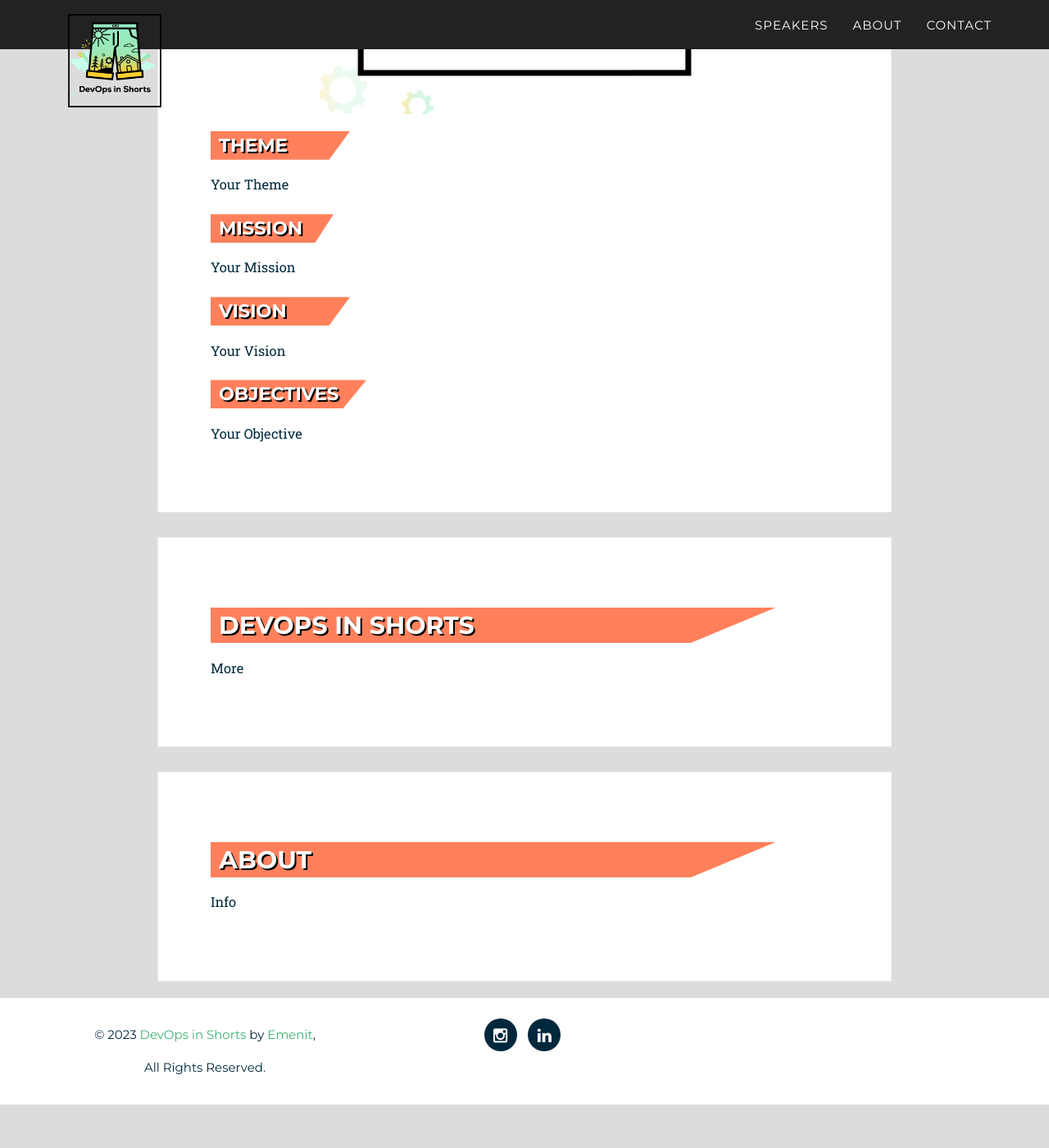
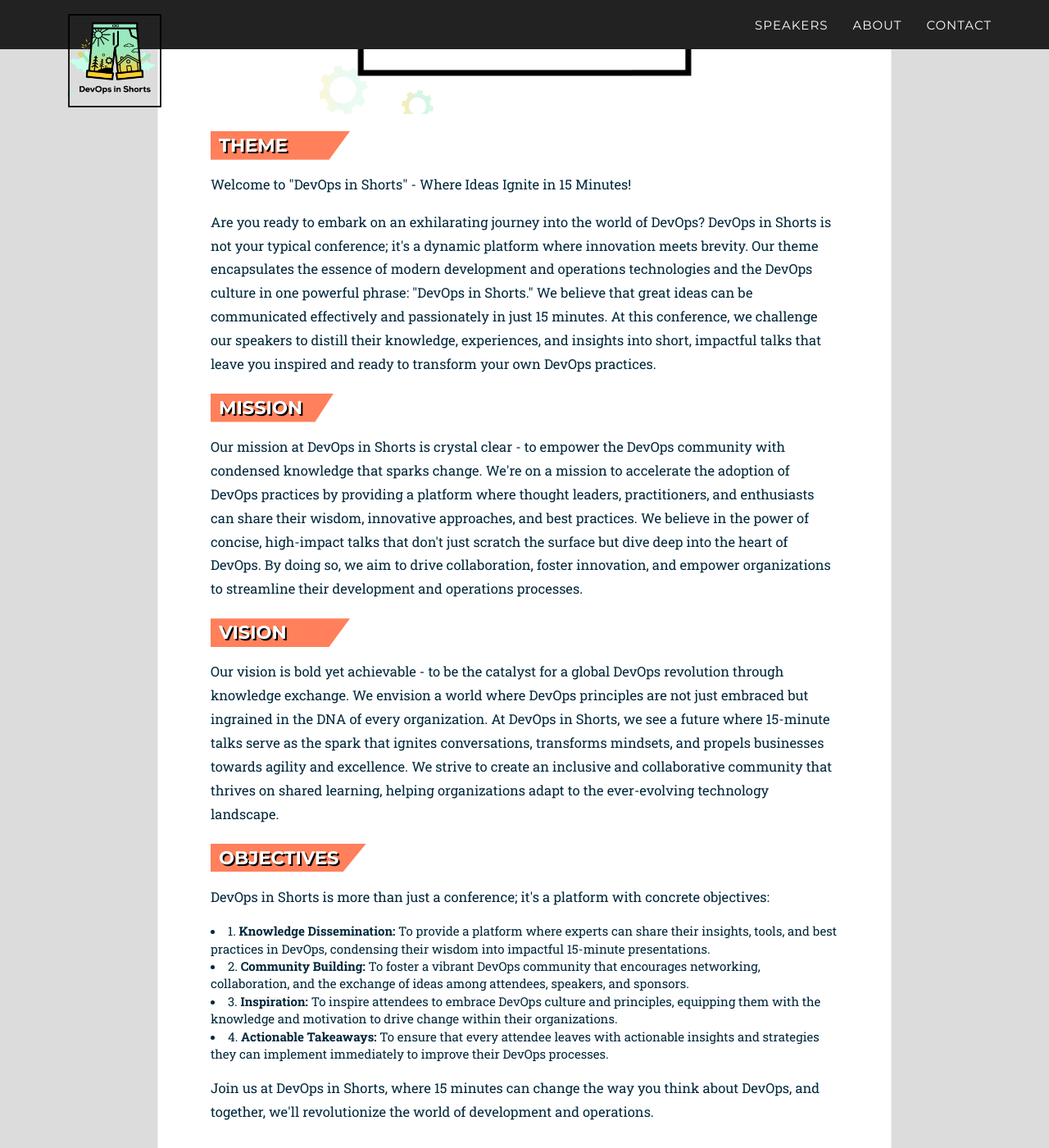
Before and after one commit to Emenit/Emenit.github.io, a Jekyll site: the page built from _2024_pages/about.html, in a window 1280 px wide and 1400 px high, scrolled down 605 px. Shown: the whole window at 82% size. Built offline with Jekyll 4.4.1, drawn with Linux system fonts in a browser that asks for light colours; some web fonts are replaced; before the commit the page ends 1952 px from its top, so only the background shows below that.

Commit message:
about: add vision mission statements

```diff
--- a/_2024_pages/about.html
+++ b/_2024_pages/about.html
@@ -17,19 +17,26 @@
 
       <h2 class="second">Theme</h2>
 
-      <p>Your Theme</p>
+      <p>Welcome to "DevOps in Shorts" - Where Ideas Ignite in 15 Minutes!</p>
+
+      <p>Are you ready to embark on an exhilarating journey into the world of DevOps? DevOps in Shorts is not your typical conference; it's a dynamic platform where innovation meets brevity. Our theme encapsulates the essence of modern development and operations technologies and the DevOps culture in one powerful phrase: "DevOps in Shorts." We believe that great ideas can be communicated effectively and passionately in just 15 minutes. At this conference, we challenge our speakers to distill their knowledge, experiences, and insights into short, impactful talks that leave you inspired and ready to transform your own DevOps practices.</p>
 
       <h2 class="third">Mission</h2>
 
-      <p>Your Mission</p>
+      <p>Our mission at DevOps in Shorts is crystal clear - to empower the DevOps community with condensed knowledge that sparks change. We're on a mission to accelerate the adoption of DevOps practices by providing a platform where thought leaders, practitioners, and enthusiasts can share their wisdom, innovative approaches, and best practices. We believe in the power of concise, high-impact talks that don't just scratch the surface but dive deep into the heart of DevOps. By doing so, we aim to drive collaboration, foster innovation, and empower organizations to streamline their development and operations processes.</p>
 
       <h2 class="second">Vision</h2>
 
-      <p>Your Vision</p>
+      <p>Our vision is bold yet achievable - to be the catalyst for a global DevOps revolution through knowledge exchange. We envision a world where DevOps principles are not just embraced but ingrained in the DNA of every organization. At DevOps in Shorts, we see a future where 15-minute talks serve as the spark that ignites conversations, transforms mindsets, and propels businesses towards agility and excellence. We strive to create an inclusive and collaborative community that thrives on shared learning, helping organizations adapt to the ever-evolving technology landscape.</p>
 
       <h2 class="first">Objectives</h2>
 
-      <p>Your Objective</p>
+      <p>DevOps in Shorts is more than just a conference; it's a platform with concrete objectives:</p>
+      <li>1. <b>Knowledge Dissemination:</b> To provide a platform where experts can share their insights, tools, and best practices in DevOps, condensing their wisdom into impactful 15-minute presentations.</li>
+      <li>2. <b>Community Building:</b> To foster a vibrant DevOps community that encourages networking, collaboration, and the exchange of ideas among attendees, speakers, and sponsors.</li>
+      <li>3. <b>Inspiration:</b> To inspire attendees to embrace DevOps culture and principles, equipping them with the knowledge and motivation to drive change within their organizations.</li>
+      <li>4. <b>Actionable Takeaways:</b> To ensure that every attendee leaves with actionable insights and strategies they can implement immediately to improve their DevOps processes.</li>
+      <p>Join us at DevOps in Shorts, where 15 minutes can change the way you think about DevOps, and together, we'll revolutionize the world of development and operations.</p>
     </section>
 
     <section id="fourth" class="black-frame about about-container">
```
